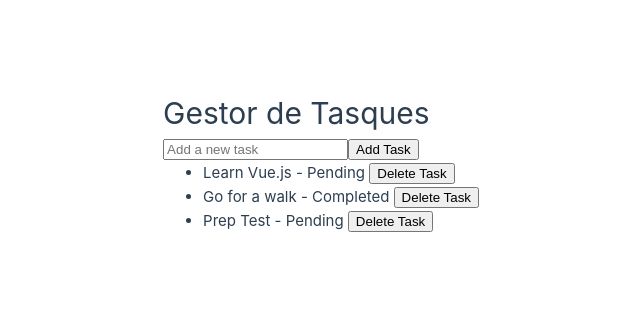
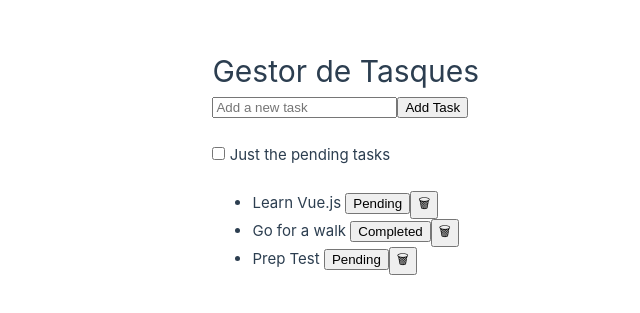
Before and after one commit to Amina-L-2/taskManager, a Vue app: page / in a window 1280 px wide. Shown: the part 239-552 px from the top of the page, without its empty margins (161-801 px from the left). Built offline with nearby package versions, Linux system fonts and the light colour scheme.

Commit message:
feat: pending checkbox working

```diff
--- a/src/components/TaskApp.vue
+++ b/src/components/TaskApp.vue
@@ -5,10 +5,20 @@
   <input v-model="newTask" placeholder="Add a new task" />
   <button @click="addTask" > Add Task</button>
 
+  <br/><br/>
+
+  <input type="checkbox" id="filter" v-model="showOnlyPending" />
+  <label for="filter"> Just the pending tasks</label>
+
+  <br/><br/>
+
   <ul>
-    <li v-for="task in tasks" :key="task.id">
-      {{ task.title }} - {{ task.completed ? 'Completed' : 'Pending' }}
-    <button @click="deleteTask(task)" > Delete Task</button>
+    <li v-for="task in filteredTasks" :key="task.id">
+      <span :class="{ done: task.completed }">{{ task.title }}</span>
+      <button @click="changeStatus(task)">
+        {{ task.completed ? 'Completed' : 'Pending' }}
+      </button>
+    <button @click="deleteTask(task)" > 🗑 </button>
     </li>
   </ul>
 
@@ -17,19 +27,26 @@
 </template>
 
 <script setup>
-import { ref, watch } from 'vue'
+import { ref, computed, watch } from 'vue'
 
 const newTask = ref('')
+const showOnlyPending = ref(false)
 
 const tasks = ref(
   JSON.parse(localStorage.getItem('tasks') || 'null') || //to save the tasks even when server is reloaded
   [
-    { id: 1, title: 'Learn Vue.js', completed: false  },
-    { id: 2, title: 'Go for a walk', completed: true },
-    { id: 3, title: 'Prep Test', completed: false }
+    { id: 1, title: 'Learn Vue.js ', completed: false  },
+    { id: 2, title: 'Go for a walk ', completed: true },
+    { id: 3, title: 'Prep Test ', completed: false }
   ]
 )
 
+const filteredTasks = computed(() => {
+  if(showOnlyPending.value) {
+    return tasks.value.filter(task => !task.completed)
+  }
+  return tasks.value
+})
 
 const addTask = () => {
       if(!newTask.value.trim()) return
@@ -49,6 +66,10 @@ const deleteTask = (tasktodelete) => {
   )
 }
 
+const changeStatus = (taskToChange) => {
+  taskToChange.completed = !taskToChange.completed
+}
+
 //saves the task for a session
 watch(
   tasks, (newTasks) => {
```
